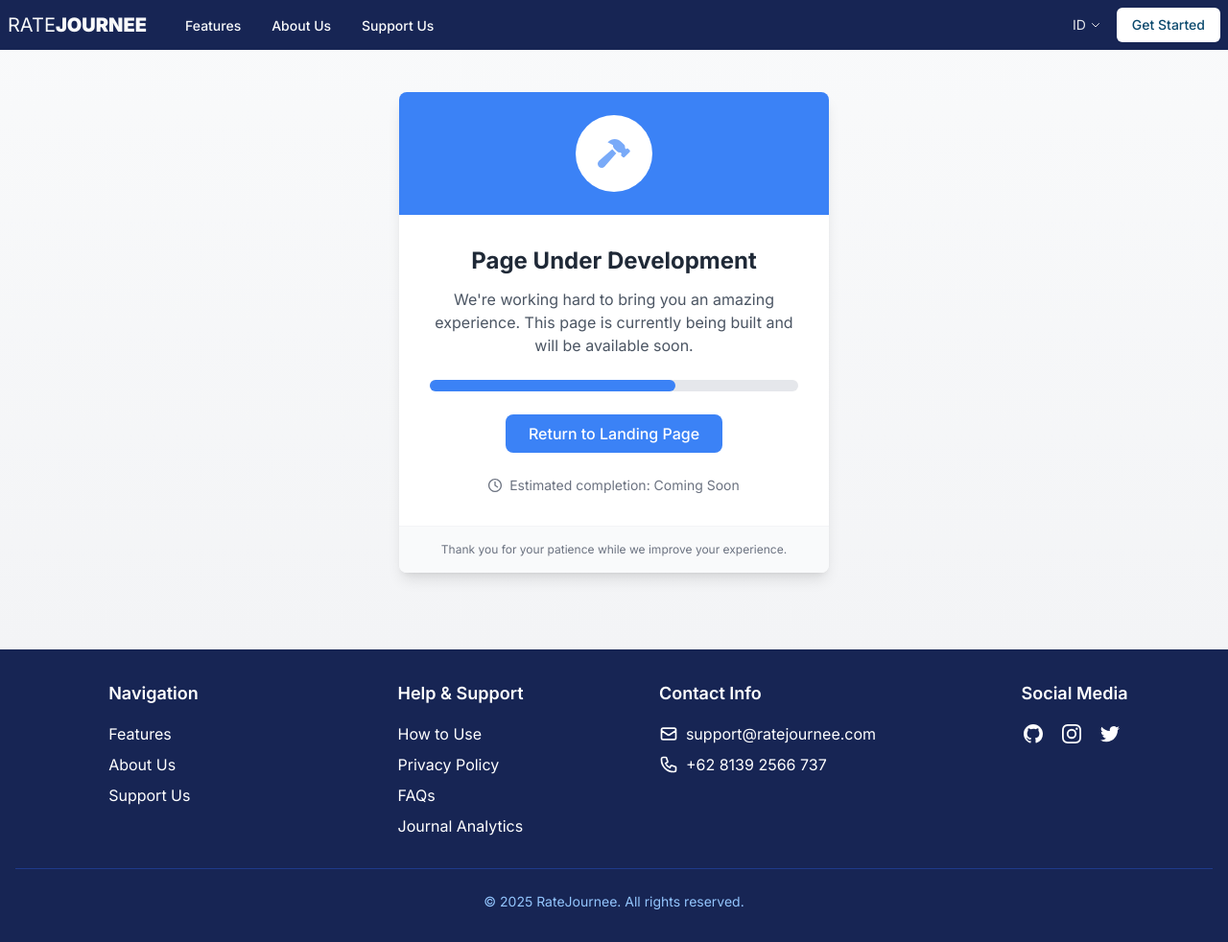
After one commit to hanifamar17/rateMyDay, a Flask app: page /faqs in a window 1280 px wide. The commit adds this page. Shown: the whole page at 96% size. Run offline with Flask 3, Linux system fonts and the light colour scheme; parts of the project's set-up code (start-up, migrations or seed data) failed here and were passed over; some libraries are stand-ins or nearby versions.

Commit message:
feat: add under-development page

```diff
--- a/app.py
+++ b/app.py
@@ -37,7 +37,7 @@ def check_for_maintenance():
 
 @app.route('/maintenance')
 def maintenance():
-    return render_template('maintenance.html'), 503
+    return render_template('landing_page/maintenance.html'), 503
 
 # 🔹 Setup Flask-Babel
 # 🔹 Locale selector
@@ -309,14 +309,14 @@ def login():
     feedback_form = FeedbackForm()  # Tetap menyertakan feedback_form jika diperlukan
 
     if request.method == "GET":
-        return render_template("home.html", feedback_form=feedback_form)
+        return render_template("landing_page/home.html", feedback_form=feedback_form)
 
     email = request.form.get("email")
     password = request.form.get("password")
 
     if not email or not password:
         flash("Oops! Email and password can't be empty", "danger")
-        return render_template("home.html", feedback_form=feedback_form)
+        return render_template("landing_page/home.html", feedback_form=feedback_form)
 
     # Firebase Authentication
     firebase_api_key = app.config.get("FIREBASE_API_KEY")
@@ -335,7 +335,7 @@ def login():
 
         if "error" in signin_data:
             flash("Hmm... that email or password doesn’t seem right", "danger")
-            return render_template("home.html", feedback_form=feedback_form)
+            return render_template("landing_page/home.html", feedback_form=feedback_form)
 
         # Extract authentication details
         firebase_uid = signin_data.get("localId")
@@ -352,7 +352,7 @@ def login():
         users = user_info_data.get("users", [])
         if not users:
             flash("We couldn’t find your account", "danger")
-            return render_template("home.html", feedback_form=feedback_form)
+            return render_template("landing_page/home.html", feedback_form=feedback_form)
 
         user_profile = users[0]
 
@@ -383,7 +383,7 @@ def login():
     except Exception as e:
         # Log the full error for debugging
         flash(f"Login failed: Something went wrong on our end.", "danger")
-        return render_template("home.html", feedback_form=feedback_form)
+        return render_template("landing_page/home.html", feedback_form=feedback_form)
 
 @app.route("/google")
 def google_login():
@@ -540,7 +540,7 @@ def update_rating():
 @app.route("/")
 def home():
     feedback_form = FeedbackForm()
-    return render_template("home.html", user=current_user if current_user.is_authenticated else None, feedback_form=feedback_form)
+    return render_template("landing_page/home.html", user=current_user if current_user.is_authenticated else None, feedback_form=feedback_form)
 
 @app.route("/check_session")
 def check_session():
@@ -1045,11 +1045,19 @@ def dashboard():
 
 @app.route('/learn-more')
 def learn_more():
-    return render_template('learn-more.html', current_route=request.path)
+    return render_template('landing_page/learn-more.html', current_route=request.path)
 
 @app.route('/privacy-policy')
 def privacy_policy():
-    return render_template('privacy-policy.html', current_route=request.path)
+    return render_template('landing_page/privacy-policy.html', current_route=request.path)
+
+@app.route('/faqs')
+def faqs():
+    return render_template('landing_page/faqs.html', current_route=request.path)
+
+@app.route('/how-to-use')
+def how_to_use():
+    return render_template('landing_page/how-to-use.html', current_route=request.path)
 
 if __name__ == "__main__":
     app.run(debug=True)
--- /dev/null
+++ b/templates/landing_page/faqs.html
@@ -0,0 +1 @@
+{% extends 'template/under-development.html' %}
--- a/templates/home.html
+++ b/templates/landing_page/home.html
@@ -220,7 +220,7 @@
                         <p class="font-semibold text-gray-700 mb-6">{{_("Start recording and reflecting on your days
                             now!")}} 🚀
                         </p>
-                        <a href="/homepage"
+                        <a href="/dashboard"
                             class="bg-indigo-600 hover:bg-indigo-700 text-white font-medium py-3 px-6 rounded-lg transition-colors duration-300 hover:scale-105">
                             {{_("Get Started")}}
                         </a>
--- /dev/null
+++ b/templates/landing_page/how-to-use.html
@@ -0,0 +1 @@
+{% extends 'template/under-development.html' %}
--- a/templates/template/base.html
+++ b/templates/template/base.html
@@ -8,7 +8,7 @@
     <script src="https://cdn.tailwindcss.com"></script>
     <script src="https://cdn.jsdelivr.net/npm/sweetalert2@11"></script>
     <script src="https://cdn.jsdelivr.net/npm/chart.js"></script>
-    <link href="https://fonts.googleapis.com/css2?family=Inter:wght@400;500;600&display=swap" rel="stylesheet">
+    <link href="https://fonts.googleapis.com/css2?family=Inter:wght@100;200;300;400;500;600;700;800;900;1000&display=swap" rel="stylesheet">
     <style>
         body {
             font-family: 'Inter', sans-serif;
--- a/templates/template/footer.html
+++ b/templates/template/footer.html
@@ -17,9 +17,9 @@
             <div class="flex flex-col">
                 <h3 class="text-lg font-semibold mb-4">{{_("Help & Support")}}</h3>
                 <ul class="space-y-2">
-                    <li><a href="#" class="hover:text-blue-300 transition duration-300">{{_("How to Use")}}</a></li>
+                    <li><a href="/how-to-use" class="hover:text-blue-300 transition duration-300">{{_("How to Use")}}</a></li>
                     <li><a href="/privacy-policy" class="hover:text-blue-300 transition duration-300">{{_("Privacy Policy")}}</a></li>
-                    <li><a href="#" class="hover:text-blue-300 transition duration-300">{{_("FAQs")}}</a></li>
+                    <li><a href="/faqs" class="hover:text-blue-300 transition duration-300">{{_("FAQs")}}</a></li>
                     <li><a href="/learn-more" class="hover:text-blue-300 transition duration-300">{{_("Journal Analytics")}}</a></li>
                 </ul>
             </div>
--- a/templates/template/header.html
+++ b/templates/template/header.html
@@ -1,9 +1,9 @@
 <nav id="navbar" class="fixed top-0 left-0 w-full text-gray-50 transition-all duration-300 z-50
-{{ 'bg-blue-950' if current_route in ['/learn-more', '/privacy-policy'] else '' }}">
+{{ 'bg-blue-950' if current_route in ['/learn-more', '/privacy-policy', '/how-to-use', '/faqs'] else '' }}">
     <div class="max-w-screen-xl flex items-center justify-between mx-auto p-2">
         <!--Logo-->
-        <a href="/" class="flex items-center">
-            <span class="self-center text-lg md:text-xl whitespace-nowrap">Rate<span class="font-bold">Journee</span></span>
+        <a href="/" class="flex items-center uppercase">
+            <span class="self-center text-lg md:text-xl whitespace-nowrap font-normal">Rate<span class="font-[1000]">Journee</span></span>
         </a>
         <!--Menu (Middle)-->
         <div class="hidden md:flex items-center flex-1 mx-10">
@@ -55,7 +55,7 @@
             </div>
 
             <!--Get Started Button-->
-            <a href="/homepage"
+            <a href="/dashboard"
                 class="bg-white text-sky-900 hover:bg-blue-100 px-4 py-2 rounded-md text-sm font-medium transition-colors">
                 {{_("Get Started")}}
             </a>
--- /dev/null
+++ b/templates/template/under-development.html
@@ -0,0 +1,47 @@
+{% extends "template/base.html" %}
+{% block content %}
+<script src="https://cdnjs.cloudflare.com/ajax/libs/font-awesome/6.0.0/js/all.min.js"></script>
+<div class="flex flex-col flex-grow gap-16 w-full mx-auto bg-gradient-to-b from-gray-50 to-gray-100">
+    <section class="max-w-screen-xl mx-auto pt-24 sm:pt-24 px-6 md:px-12 pb-20">
+        <div class="max-w-md w-full bg-white rounded-lg shadow-lg overflow-hidden">
+            <!-- Header with construction icon -->
+            <div class="bg-blue-500 p-6 text-center">
+                <div class="bg-white rounded-full w-20 h-20 mx-auto flex items-center justify-center">
+                    <i class="fas fa-hammer text-blue-500 text-3xl animate-pulse"></i>
+                </div>
+            </div>
+
+            <!-- Content -->
+            <div class="p-8 text-center">
+                <h1 class="text-2xl font-bold text-gray-800 mb-3">Page Under Development</h1>
+                <p class="text-gray-600 mb-6">We're working hard to bring you an amazing experience. This page is
+                    currently being built and will be available soon.</p>
+
+                <!-- Progress bar -->
+                <div class="bg-gray-200 rounded-full h-3 mb-6">
+                    <div class="bg-blue-500 h-3 rounded-full w-2/3"></div>
+                </div>
+
+                <!-- Return home button -->
+                <a href="/"
+                    class="inline-block bg-blue-500 hover:bg-blue-600 text-white font-medium py-2 px-6 rounded-lg transition-colors duration-300">
+                    Return to Landing Page
+                </a>
+
+                <!-- Estimated time -->
+                <p class="text-sm text-gray-500 mt-6">
+                    <i class="far fa-clock mr-1"></i>
+                    Estimated completion: Coming Soon
+                </p>
+            </div>
+
+            <!-- Footer -->
+            <div class="bg-gray-50 px-6 py-4 border-t border-gray-100">
+                <p class="text-center text-xs text-gray-500">
+                    Thank you for your patience while we improve your experience.
+                </p>
+            </div>
+        </div>
+    </section>
+</div>
+{% endblock %}
```
Also changed, not shown: templates/auth/register.html (deleted, +0 -9 lines), templates/graph.html (deleted, +0 -181 lines), templates/template/base-login.html (+15 -9 lines), templates/landing_page/learn-more.html (renamed from templates/learn-more.html), templates/landing_page/maintenance.html (renamed from templates/maintenance.html), templates/landing_page/privacy-policy.html (renamed from templates/privacy-policy.html).
